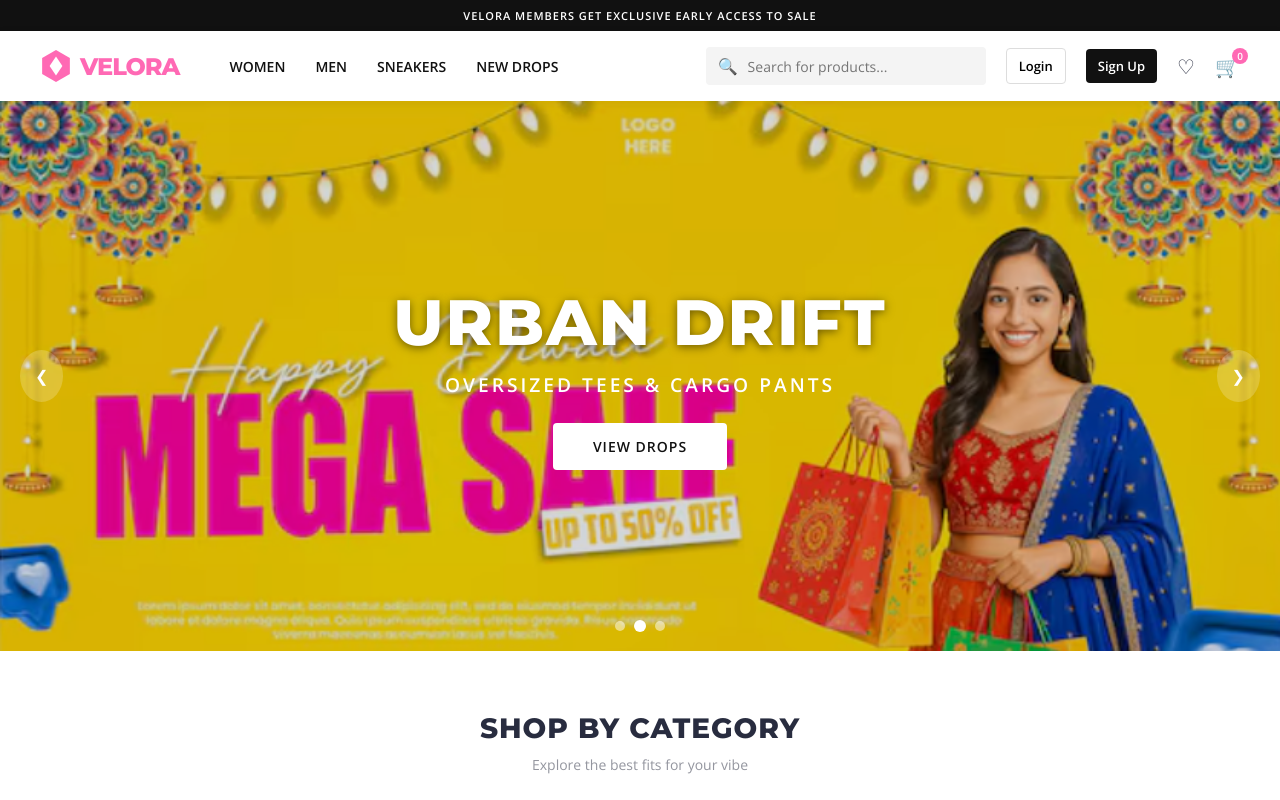
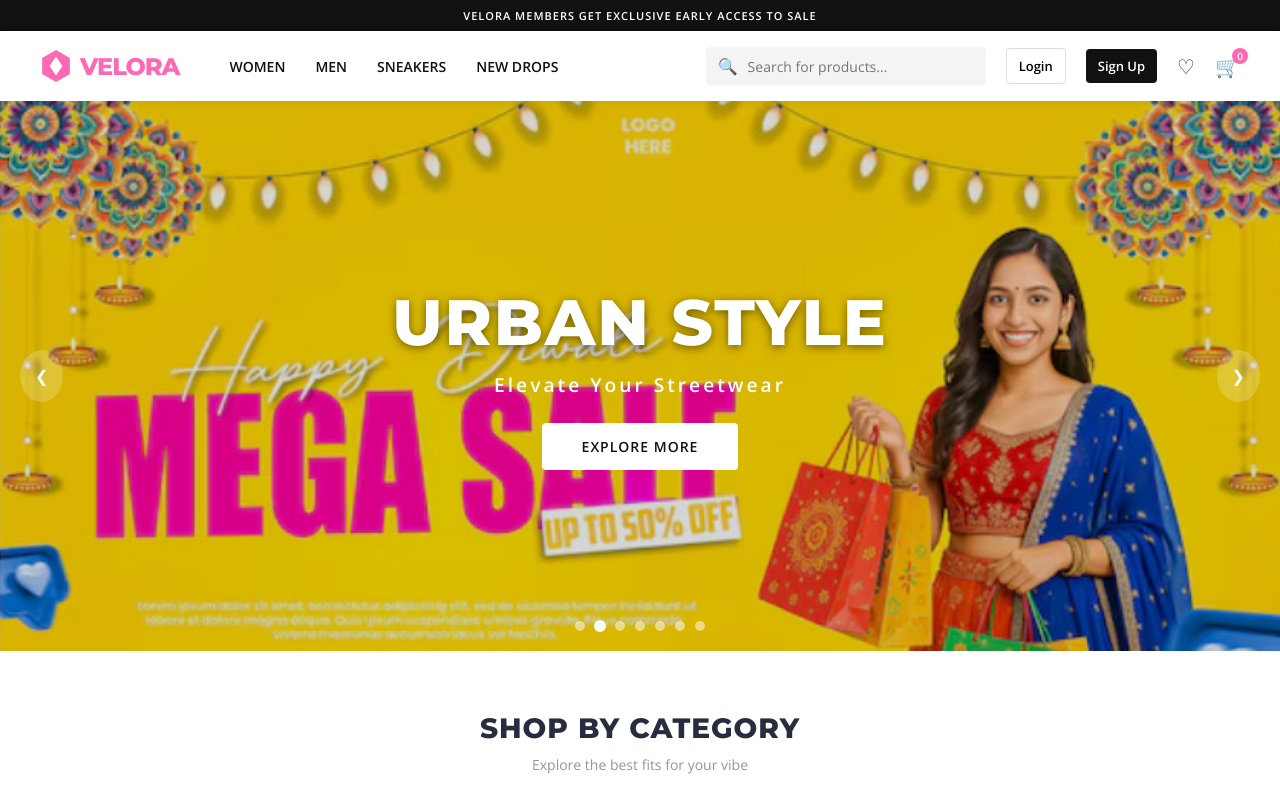
Before and after one commit to itizzakir/ECommerceApplication, a React (Vite) app in the folder ECommerceApplication Frontend/: page / in a window 1280 px wide. Shown: the top 800 px of the page. Built offline with nearby package versions, Linux system fonts and the light colour scheme.

Commit message:
carousel fixed

```diff
--- a/ECommerceApplication Frontend/src/components/home/HeroCarousel.jsx
+++ b/ECommerceApplication Frontend/src/components/home/HeroCarousel.jsx
@@ -6,23 +6,51 @@ const slides = [
   {
     id: 1,
     img: "/carousel/Crousel_1.jpg",
-    title: "'Tis The Season",
-    sub: "THE WINTER EDIT 2025 IS HERE",
-    btn: "Shop Collection"
+    title: "Winter Collection",
+    sub: "Stay Cozy and Stylish",
+    btn: "Shop Now"
   },
   {
     id: 2,
     img: "/carousel/image copy 2.png",
-    title: "Urban Drift",
-    sub: "OVERSIZED TEES & CARGO PANTS",
-    btn: "View Drops"
+    title: "Urban Style",
+    sub: "Elevate Your Streetwear",
+    btn: "Explore More"
   },
   {
     id: 3,
     img: "/carousel/image copy 3.png",
-    title: "Accessory Lab",
-    sub: "COMPLETE YOUR LOOK",
-    btn: "Shop Now"
+    title: "Accessories Galore",
+    sub: "Find Your Perfect Match",
+    btn: "Discover Now"
+  },
+  {
+    id: 4,
+    img: "/carousel/image copy 4.png",
+    title: "New Arrivals",
+    sub: "Fresh Styles Just Dropped",
+    btn: "View All"
+  },
+  {
+    id: 5,
+    img: "/carousel/image copy 5.png",
+    title: "Limited Edition",
+    sub: "Don't Miss Out!",
+    btn: "Get Yours"
+  },
+  {
+    id: 6,
+    img: "/carousel/image copy.png",
+    title: "Seasonal Picks",
+    sub: "Curated Just For You",
+    btn: "Shop the Look"
+  },
+  {
+    id: 7,
+    img: "/carousel/image.png",
+    title: "Exclusive Offers",
+    sub: "Unbeatable Deals Await",
+    btn: "Grab Now"
   }
 ];
 
```
